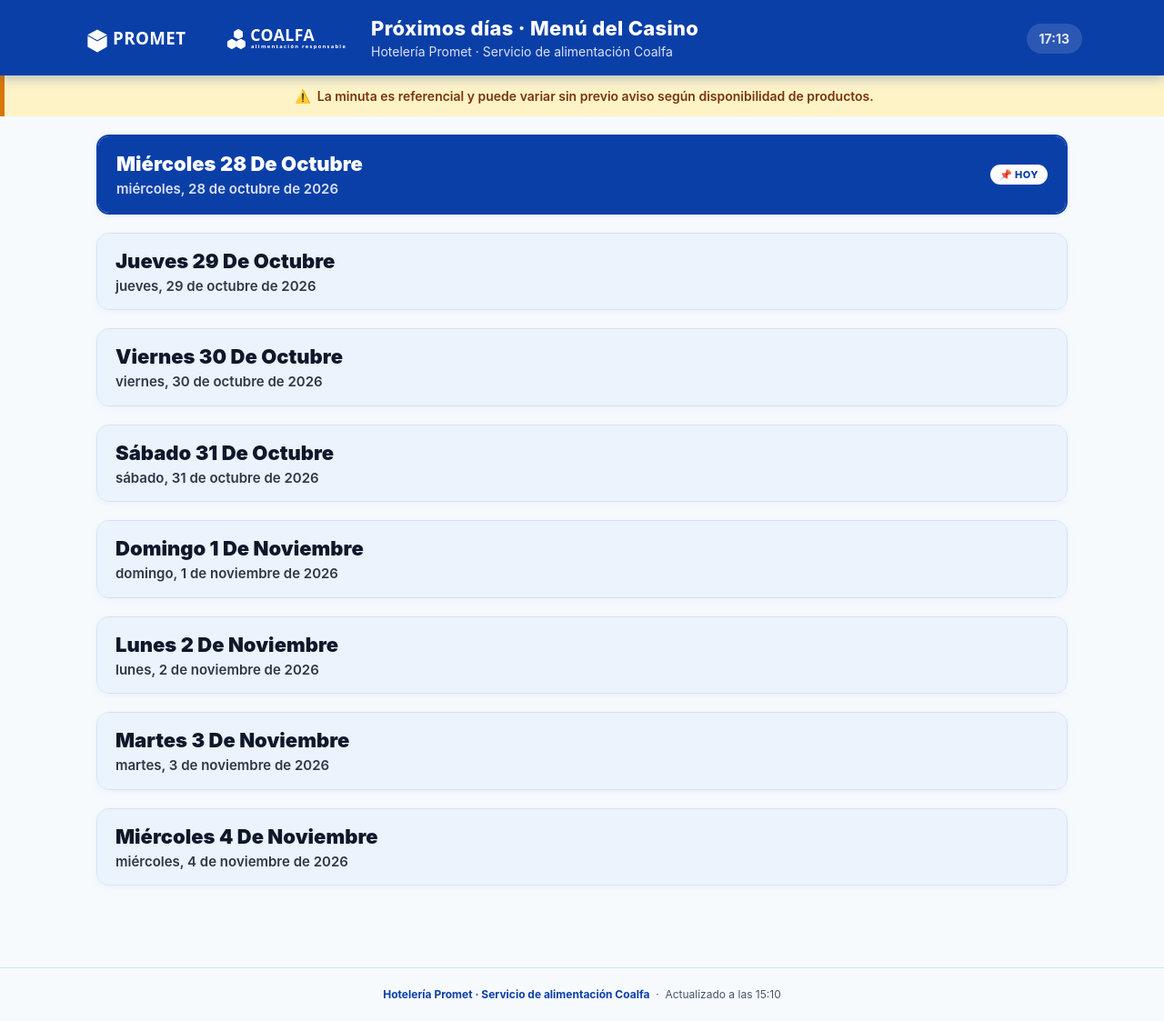
After one commit to SangreL1/minuta-casino-tv, a Django app: page /proximos-dias/ in a window 1280 px wide. The commit adds this page. Shown: the whole page at 91% size. Run offline with Django 5.2, Linux system fonts and the light colour scheme; data comes from the database, SQL or seed files in the repository; data that the repository does not hold is empty.

Commit message:
Agregar vista publica de proximos dias con QR en TV y aviso referencial

```diff
--- a/minuta/urls.py
+++ b/minuta/urls.py
@@ -4,6 +4,8 @@ from . import views
 urlpatterns = [
     path('', views.index_tv, name='tv_index'),
     path('api/minuta-tv/', views.api_tv_data, name='api_tv_data'),
+    path('proximos-dias/', views.proximos_dias, name='proximos_dias'),
+    path('api/proximos-dias/', views.api_proximos_dias, name='api_proximos_dias'),
     path('login/', views.login_view, name='login'),
     path('logout/', views.logout_view, name='logout'),
     path('panel/', views.admin_panel, name='admin_panel'),
--- a/minuta/views.py
+++ b/minuta/views.py
@@ -226,6 +226,69 @@ def api_tv_data(request):
     response['Cache-Control'] = 'no-cache, no-store, must-revalidate, max-age=0'
     response['Pragma'] = 'no-cache'
     response['Expires'] = '0'
+    return response
+
+
+# ------------------ PRÓXIMOS DÍAS ------------------
+
+def proximos_dias(request):
+    """Página pública con la minuta de los próximos 7 días — accesible por QR."""
+    return render(request, 'tv/proximos_dias.html')
+
+
+def api_proximos_dias(request):
+    """API JSON que devuelve los menús de los próximos 7 días a partir de hoy."""
+    cfg_gen = ConfiguracionGeneral.get_solo()
+    tz = ZoneInfo(cfg_gen.zona_horaria)
+    hoy = datetime.now(tz).date()
+
+    dias_data = []
+    for offset in range(0, 8):
+        fecha = hoy + timedelta(days=offset)
+        minuta_dia = MinutaDia.objects.filter(fecha=fecha).first()
+        servicios_dia = []
+
+        for s_cfg in ConfiguracionServicio.objects.all().order_by('orden'):
+            if minuta_dia:
+                min_serv = minuta_dia.servicios.filter(servicio_codigo=s_cfg.codigo).first()
+                items = []
+                if min_serv:
+                    for it in min_serv.items.all().order_by('columna', 'orden', 'id'):
+                        items.append({
+                            'categoria': it.categoria,
+                            'texto': it.texto,
+                        })
+            else:
+                items = []
+
+            servicios_dia.append({
+                'codigo': s_cfg.codigo,
+                'nombre': s_cfg.nombre,
+                'desde': s_cfg.desde.strftime('%H:%M'),
+                'hasta': s_cfg.hasta.strftime('%H:%M'),
+                'items': items,
+                'hay_minuta': len(items) > 0,
+            })
+
+        dias_data.append({
+            'fecha': fecha.isoformat(),
+            'fecha_texto': formatear_fecha_espanol(fecha),
+            'dia_semana': DIAS_SEMANA[fecha.weekday()].capitalize(),
+            'dia_num': fecha.day,
+            'mes': MESES[fecha.month - 1].capitalize(),
+            'es_hoy': offset == 0,
+            'colacion': minuta_dia.colacion if minuta_dia else '',
+            'servicios': servicios_dia,
+        })
+
+    data = {
+        'status': 'ok',
+        'dias': dias_data,
+        'generado_a': datetime.now(tz).strftime('%H:%M'),
+        'pie_pagina': cfg_gen.pie_pagina,
+    }
+    response = JsonResponse(data)
+    response['Cache-Control'] = 'no-cache, no-store, must-revalidate, max-age=0'
     return response
 
 
--- a/templates/admin/panel.html
+++ b/templates/admin/panel.html
@@ -714,7 +714,8 @@
       </div>
     </div>
     <div class="header-right">
-      <a href="/" target="_blank" class="btn-tv-live">📺 Ver Pantalla TV</a>
+      <a href="/" target="_blank" class="btn-tv-live">📺 Ver TV</a>
+      <a href="/proximos-dias/" target="_blank" class="btn-django" title="Ver vista pública de próximos días">📅 Próximos Días</a>
       <span class="user-pill">👤 <strong>{{ request.user.username }}</strong></span>
       <a href="/admin/" target="_blank" class="btn-django" title="Django Admin Avanzado">⚙️ Django</a>
       <a href="/logout/" class="btn-logout">Salir</a>
--- /dev/null
+++ b/templates/tv/proximos_dias.html
@@ -0,0 +1,411 @@
+<!DOCTYPE html>
+<html lang="es">
+<head>
+  <meta charset="UTF-8">
+  <meta name="viewport" content="width=device-width, initial-scale=1.0">
+  <meta name="color-scheme" content="light">
+  <title>Próximos días · Minuta Casino Promet - Coalfa</title>
+  <style>
+    :root {
+      color-scheme: light;
+      --azul: #0B3FA8;
+      --azul-dark: #072B75;
+      --azul-light: #EBF3FC;
+      --celeste: #C5DCF6;
+      --text: #0F172A;
+      --text-muted: #475569;
+      --border: #D1E3F6;
+      --bg: #F7FAFD;
+      --white: #FFFFFF;
+    }
+
+    * { box-sizing: border-box; margin: 0; padding: 0; }
+
+    html, body {
+      background: var(--bg);
+      color: var(--text);
+      font-family: -apple-system, BlinkMacSystemFont, "Segoe UI", Roboto, "Calibri", Arial, sans-serif;
+      line-height: 1.5;
+      -webkit-font-smoothing: antialiased;
+    }
+
+    /* HEADER */
+    .page-header {
+      background: var(--azul);
+      color: #FFFFFF;
+      padding: 18px 24px 16px;
+      position: sticky;
+      top: 0;
+      z-index: 10;
+      box-shadow: 0 3px 12px rgba(11, 63, 168, 0.3);
+    }
+    .header-inner {
+      max-width: 1100px;
+      margin: 0 auto;
+      display: flex;
+      align-items: center;
+      justify-content: space-between;
+      gap: 16px;
+      flex-wrap: wrap;
+    }
+    .header-logos {
+      display: flex;
+      align-items: center;
+      gap: 14px;
+    }
+    .header-logos img {
+      height: 34px;
+      object-fit: contain;
+      filter: brightness(0) invert(1);
+    }
+    .header-title {
+      flex: 1;
+    }
+    .header-title h1 {
+      font-size: clamp(16px, 3.5vw, 22px);
+      font-weight: 800;
+      letter-spacing: 0.3px;
+      line-height: 1.2;
+    }
+    .header-title p {
+      font-size: clamp(11px, 2.2vw, 14px);
+      opacity: 0.85;
+      margin-top: 2px;
+    }
+    .header-clock {
+      font-size: 14px;
+      font-weight: 700;
+      opacity: 0.9;
+      background: rgba(255,255,255,0.15);
+      padding: 6px 14px;
+      border-radius: 20px;
+    }
+
+    /* AVISO DE VARIACIÓN */
+    .disclaimer-banner {
+      background: #FEF3C7;
+      border-left: 5px solid #D97706;
+      color: #78350F;
+      padding: 12px 20px;
+      font-size: 14px;
+      font-weight: 600;
+      text-align: center;
+    }
+
+    /* CONTENEDOR PRINCIPAL */
+    .page-container {
+      max-width: 1100px;
+      margin: 0 auto;
+      padding: 20px 16px 60px;
+    }
+
+    /* CARGANDO */
+    .loading-state {
+      text-align: center;
+      padding: 80px 20px;
+      color: var(--text-muted);
+    }
+    .loading-state .spinner {
+      width: 40px;
+      height: 40px;
+      border: 4px solid var(--celeste);
+      border-top-color: var(--azul);
+      border-radius: 50%;
+      animation: spin 0.8s linear infinite;
+      margin: 0 auto 16px;
+    }
+    @keyframes spin { to { transform: rotate(360deg); } }
+
+    /* CARD POR DÍA */
+    .dia-card {
+      background: var(--white);
+      border: 1.5px solid var(--border);
+      border-radius: 14px;
+      margin-bottom: 20px;
+      overflow: hidden;
+      box-shadow: 0 2px 8px rgba(11, 63, 168, 0.05);
+      transition: box-shadow 0.2s;
+    }
+    .dia-card:hover {
+      box-shadow: 0 4px 16px rgba(11, 63, 168, 0.12);
+    }
+    .dia-card.hoy {
+      border-color: var(--azul);
+      border-width: 2.5px;
+    }
+    .dia-card.hoy .dia-header {
+      background: var(--azul);
+      color: #FFFFFF;
+    }
+    .dia-card.hoy .dia-header .dia-badge-hoy {
+      display: inline-block;
+    }
+
+    .dia-header {
+      padding: 14px 20px;
+      background: var(--azul-light);
+      display: flex;
+      align-items: center;
+      justify-content: space-between;
+      gap: 10px;
+      flex-wrap: wrap;
+    }
+    .dia-nombre {
+      font-size: clamp(17px, 3vw, 22px);
+      font-weight: 900;
+      text-transform: capitalize;
+    }
+    .dia-fecha {
+      font-size: clamp(12px, 2vw, 15px);
+      font-weight: 600;
+      opacity: 0.85;
+    }
+    .dia-badge-hoy {
+      display: none;
+      background: #FFFFFF;
+      color: var(--azul);
+      font-size: 11px;
+      font-weight: 800;
+      padding: 3px 10px;
+      border-radius: 20px;
+      letter-spacing: 0.5px;
+      text-transform: uppercase;
+    }
+
+    /* GRID DE SERVICIOS */
+    .servicios-grid {
+      display: grid;
+      grid-template-columns: repeat(3, 1fr);
+      gap: 0;
+    }
+
+    .servicio-col {
+      padding: 16px 18px;
+      border-right: 1px solid var(--border);
+    }
+    .servicio-col:last-child {
+      border-right: none;
+    }
+
+    .servicio-col-title {
+      display: flex;
+      align-items: center;
+      gap: 8px;
+      margin-bottom: 12px;
+      padding-bottom: 8px;
+      border-bottom: 2px solid var(--azul);
+    }
+    .servicio-col-nombre {
+      font-size: 13px;
+      font-weight: 800;
+      color: var(--azul);
+      text-transform: uppercase;
+      letter-spacing: 0.8px;
+    }
+    .servicio-col-horario {
+      font-size: 11px;
+      color: var(--text-muted);
+      font-weight: 600;
+    }
+
+    .plato-item {
+      margin-bottom: 10px;
+    }
+    .plato-categoria {
+      font-size: 10px;
+      font-weight: 800;
+      color: var(--azul-dark);
+      text-transform: uppercase;
+      letter-spacing: 1px;
+      margin-bottom: 2px;
+    }
+    .plato-nombre {
+      font-size: clamp(12px, 2vw, 14px);
+      font-weight: 600;
+      color: var(--text);
+      line-height: 1.3;
+    }
+
+    .sin-minuta {
+      color: var(--text-muted);
+      font-size: 12px;
+      font-style: italic;
+      padding: 8px 0;
+    }
+
+    /* EMOJI ICONOS POR SERVICIO */
+    .ico { font-size: 16px; }
+
+    /* COLACION */
+    .colacion-row {
+      padding: 10px 18px;
+      background: #F8FBFF;
+      border-top: 1px dashed var(--border);
+      font-size: 13px;
+      color: var(--text-muted);
+    }
+    .colacion-row strong {
+      color: var(--text);
+      font-weight: 700;
+    }
+
+    /* PIE */
+    .page-footer {
+      text-align: center;
+      padding: 20px;
+      color: var(--text-muted);
+      font-size: 12px;
+      border-top: 1px solid var(--border);
+      margin-top: 10px;
+    }
+    .page-footer .org {
+      font-weight: 700;
+      color: var(--azul);
+    }
+
+    /* RESPONSIVE MÓVIL */
+    @media (max-width: 700px) {
+      .page-header { padding: 14px 16px 12px; }
+      .header-clock { display: none; }
+      .servicios-grid {
+        grid-template-columns: 1fr;
+      }
+      .servicio-col {
+        border-right: none;
+        border-bottom: 1px solid var(--border);
+        padding: 14px 16px;
+      }
+      .servicio-col:last-child {
+        border-bottom: none;
+      }
+      .disclaimer-banner {
+        font-size: 13px;
+        padding: 10px 14px;
+      }
+    }
+  </style>
+</head>
+<body>
+
+  <!-- HEADER -->
+  <header class="page-header">
+    <div class="header-inner">
+      <div class="header-logos">
+        <img src="/static/img/logo_promet.svg" alt="PROMET">
+        <img src="/static/img/logo_coalfa.svg" alt="COALFA">
+      </div>
+      <div class="header-title">
+        <h1>Próximos días · Menú del Casino</h1>
+        <p>Hotelería Promet · Servicio de alimentación Coalfa</p>
+      </div>
+      <div class="header-clock" id="live-clock">--:--</div>
+    </div>
+  </header>
+
+  <!-- AVISO IMPORTANTE -->
+  <div class="disclaimer-banner">
+    ⚠️&nbsp; La minuta es referencial y puede variar sin previo aviso según disponibilidad de productos.
+  </div>
+
+  <!-- CONTENIDO DINÁMICO -->
+  <div class="page-container">
+    <div id="contenido">
+      <div class="loading-state">
+        <div class="spinner"></div>
+        <p>Cargando minuta de los próximos días…</p>
+      </div>
+    </div>
+  </div>
+
+  <footer class="page-footer" id="pie-footer">
+    <span class="org">Hotelería Promet · Servicio de alimentación Coalfa</span>
+  </footer>
+
+  <script>
+    const ICONOS = { desayuno: '🥐', almuerzo: '🍲', cena: '🍽️' };
+
+    // Reloj en tiempo real
+    function tickClock() {
+      const now = new Date();
+      const hh = String(now.getHours()).padStart(2, '0');
+      const mm = String(now.getMinutes()).padStart(2, '0');
+      document.getElementById('live-clock').textContent = `${hh}:${mm}`;
+    }
+    tickClock();
+    setInterval(tickClock, 10000);
+
+    function crearPlato(it) {
+      return `<div class="plato-item">
+        <div class="plato-categoria">${it.categoria}</div>
+        <div class="plato-nombre">${it.texto}</div>
+      </div>`;
+    }
+
+    function crearServicioCol(s) {
+      const icono = ICONOS[s.codigo] || '🍴';
+      const itemsHtml = s.hay_minuta
+        ? s.items.map(crearPlato).join('')
+        : `<div class="sin-minuta">Minuta no disponible aún</div>`;
+
+      return `<div class="servicio-col">
+        <div class="servicio-col-title">
+          <span class="ico">${icono}</span>
+          <div>
+            <div class="servicio-col-nombre">${s.nombre}</div>
+            <div class="servicio-col-horario">${s.desde} a ${s.hasta} hrs</div>
+          </div>
+        </div>
+        ${itemsHtml}
+      </div>`;
+    }
+
+    function crearDiaCard(dia) {
+      const claseHoy = dia.es_hoy ? ' hoy' : '';
+      const serviciosCols = dia.servicios.map(crearServicioCol).join('');
+      const colacionHtml = dia.colacion
+        ? `<div class="colacion-row">🥪 <strong>Colación:</strong> ${dia.colacion}</div>`
+        : '';
+
+      return `<div class="dia-card${claseHoy}">
+        <div class="dia-header">
+          <div>
+            <div class="dia-nombre">${dia.dia_semana} ${dia.dia_num} de ${dia.mes}</div>
+            <div class="dia-fecha">${dia.fecha_texto}</div>
+          </div>
+          ${dia.es_hoy ? '<span class="dia-badge-hoy">📌 Hoy</span>' : ''}
+        </div>
+        <div class="servicios-grid">${serviciosCols}</div>
+        ${colacionHtml}
+      </div>`;
+    }
+
+    async function cargarDatos() {
+      try {
+        const resp = await fetch('/api/proximos-dias/?_t=' + Date.now(), {
+          cache: 'no-store',
+          headers: { 'Cache-Control': 'no-cache' }
+        });
+        if (!resp.ok) throw new Error('Error al cargar datos');
+        const data = await resp.json();
+
+        const html = data.dias.map(crearDiaCard).join('');
+        document.getElementById('contenido').innerHTML = html;
+
+        if (data.pie_pagina) {
+          document.getElementById('pie-footer').innerHTML =
+            `<span class="org">${data.pie_pagina}</span> &nbsp;·&nbsp; Actualizado a las ${data.generado_a}`;
+        }
+      } catch (e) {
+        document.getElementById('contenido').innerHTML =
+          `<div class="loading-state" style="color:#DC2626;">
+            <p>⚠️ No se pudo cargar la minuta. Intenta recargar la página.</p>
+           </div>`;
+      }
+    }
+
+    cargarDatos();
+    // Refrescar cada 5 minutos
+    setInterval(cargarDatos, 300000);
+  </script>
+</body>
+</html>
```
Also changed, not shown: templates/tv/index.html (+193 -6 lines).
